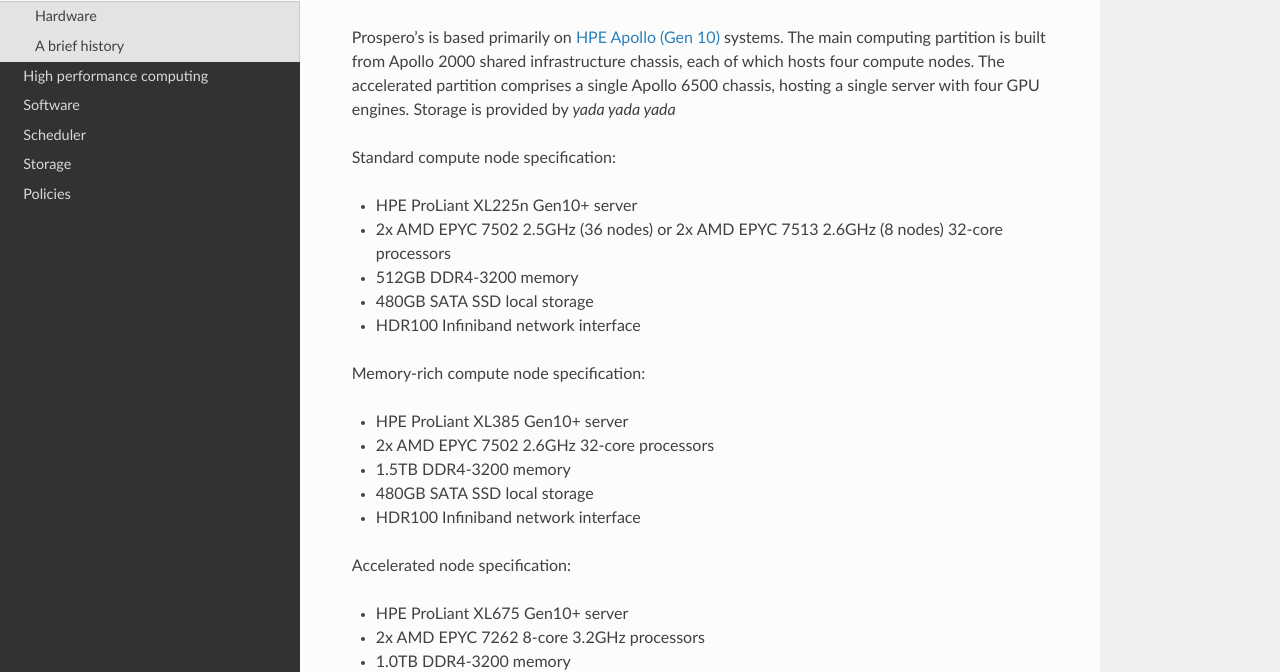
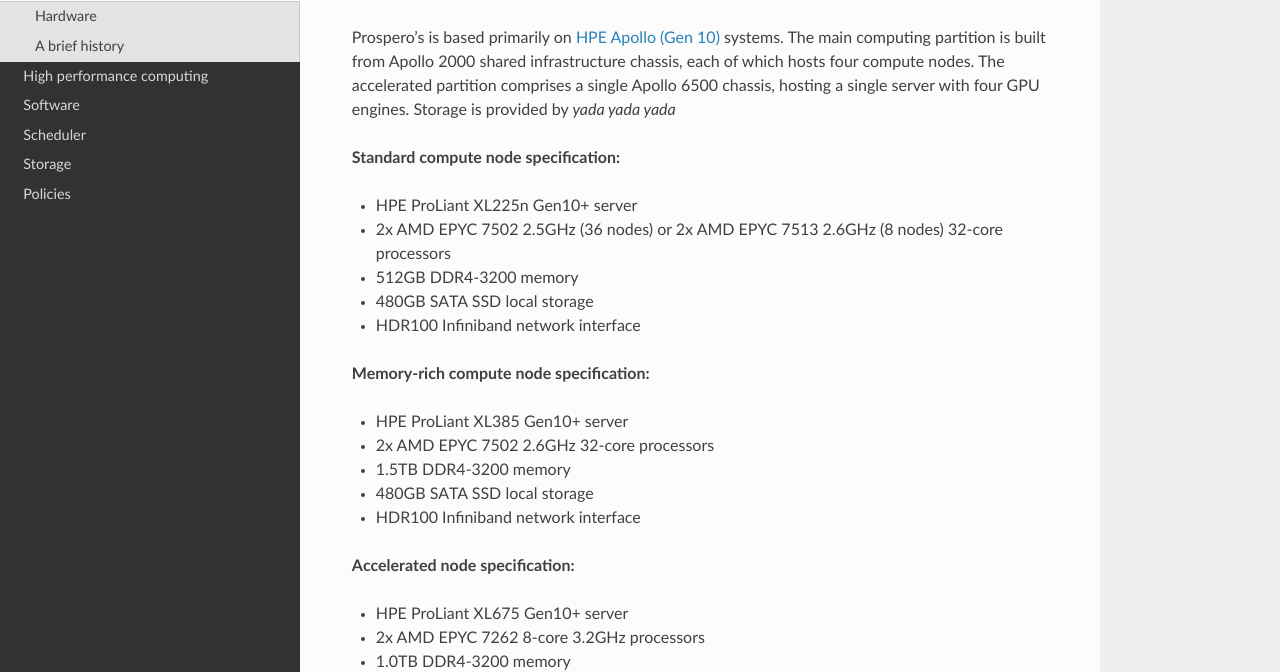
Before and after one commit to astrcrai/prospero-docs, a Sphinx documentation site: the page built from docs/source/prospero.rst, in a window 1280 px wide. Shown: the part 190-862 px from the top of the page. Built offline with Sphinx 7.4.7 and the Read the Docs theme 2.0.0, drawn with Linux system fonts in a browser that asks for light colours.

```diff
--- a/docs/source/prospero.rst
+++ b/docs/source/prospero.rst
@@ -6,7 +6,7 @@ Hardware
 
 Prospero's is based primarily on `HPE Apollo (Gen 10) <https://www.hpe.com/us/en/compute/hpc/apollo-systems.html>`_ systems. The main computing partition is built from Apollo 2000 shared infrastructure chassis, each of which hosts four compute nodes. The accelerated partition comprises a single Apollo 6500 chassis, hosting a single server with four GPU engines. Storage is provided by *yada yada yada*
 
-Standard compute node specification:
+**Standard compute node specification:**
 
 * HPE ProLiant XL225n Gen10+ server
 * 2x AMD EPYC 7502 2.5GHz (36 nodes) or 2x AMD EPYC 7513 2.6GHz (8 nodes) 32-core processors
@@ -14,7 +14,7 @@ Standard compute node specification:
 * 480GB SATA SSD local storage
 * HDR100 Infiniband network interface
 
-Memory-rich compute node specification:
+**Memory-rich compute node specification:**
 
 * HPE ProLiant XL385 Gen10+ server
 * 2x AMD EPYC 7502 2.6GHz 32-core processors
@@ -22,7 +22,7 @@ Memory-rich compute node specification:
 * 480GB SATA SSD local storage
 * HDR100 Infiniband network interface
 
-Accelerated node specification:
+**Accelerated node specification:**
 
 * HPE ProLiant XL675 Gen10+ server
 * 2x AMD EPYC 7262 8-core 3.2GHz processors
```
